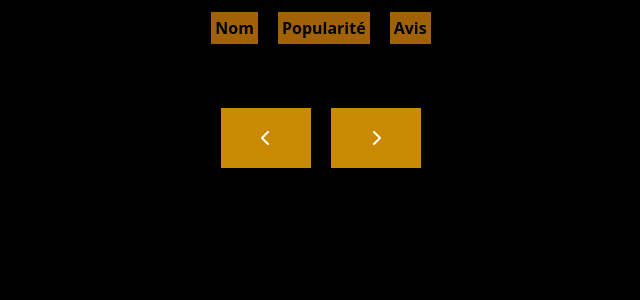
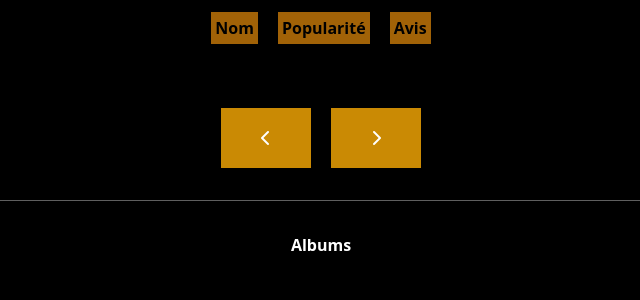
Before and after one commit to HyTaXx/ProjetBack, a PHP site: page / in a window 1280 px wide. Shown: the part 287-587 px from the top of the page, without its empty margins (319-959 px from the left). Run offline with PHP 8.4, Linux system fonts and the light colour scheme; some libraries are stand-ins or nearby versions.

Commit message:
:lipstick: fix index

```diff
--- a/index.php
+++ b/index.php
@@ -135,19 +135,23 @@
                 <button id="page-plus" class="w-[90px] h-[60px] bg-yellow-600"><i class="fa-solid fa-chevron-right"></i></button>
             </span>
         </div>
-
+        <hr class="h-px bg-[#5F5F5F] border-0 mb-8">
+        <h2 class="font-bold m-auto mb-5">Albums</h2>
         <?php
 
             if(isset($_GET['filmid'])){
                 $connection = new Connection();
                 $list = $connection->getAlbums();
-
+                ?>
+                <section class="flex flex-row gap-5 justify-center mb-8" id="albumsT"><?php
                 foreach ($list as $album): ?>
-                    <form method="POST">
+                    <form method="POST" class="bg-yellow-700 text-black p-1 font-bold">
                         <input type="hidden" value="<?php echo $album['id']?>" name="album_id">
                         <button type="submit"><?php echo $album['album_name'] ?></button>
                     </form>
                 <?php endforeach;
+                ?>
+                </section><?php
 
             }
 
@@ -162,7 +166,6 @@
                 if($response){
                     echo 'Film ajouté à lalmbum';
                 }else{
-                    echo 'Nope';
                 }
             }
 
@@ -171,7 +174,7 @@
                 $response =  $connection->addFilm($film, $_SESSION['visionned']);
 
                 if($response){
-                    echo 'Yo man, ton film est add';
+
                 }
 
             }
@@ -181,7 +184,7 @@
                 $response =  $connection->addFilm($film, $_SESSION['liked']);
 
                 if($response){
-                    echo 'Yo man, ton film est add';
+
                 }
 
             }
```
